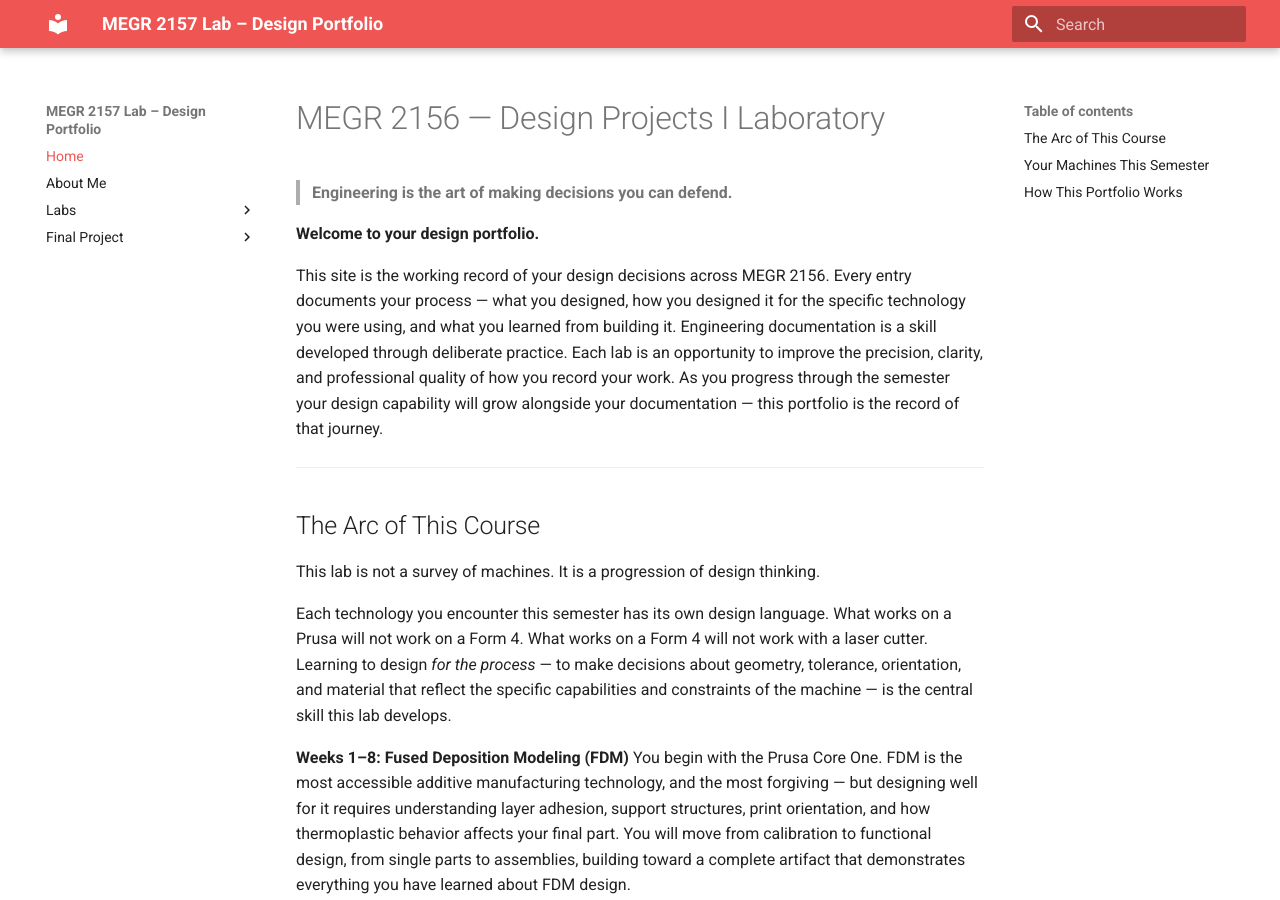
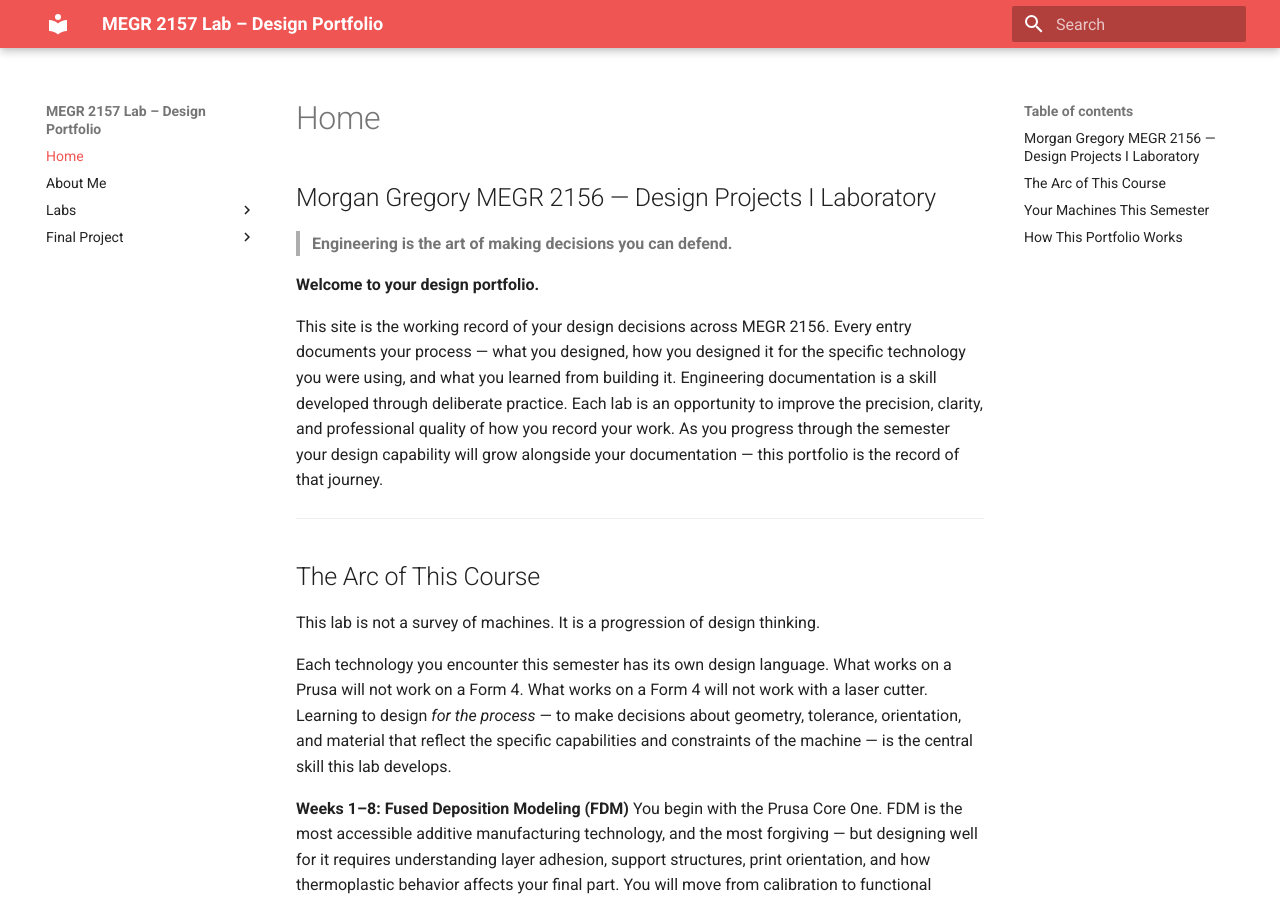
Before and after one commit to mgrego35/Morgan-Gregory-Lab-Portfolio, an MkDocs documentation site: the page built from docs/index.md, in a window 1280 px wide and 900 px high. Built offline with MkDocs 1.6.1 and Material for MkDocs 9.7.7, drawn with Linux system fonts in a browser that asks for light colours.

Commit message:
Update index.md

```diff
--- a/docs/index.md
+++ b/docs/index.md
@@ -1,4 +1,4 @@
-# MEGR 2156 — Design Projects I Laboratory
+## Morgan Gregory MEGR 2156 — Design Projects I Laboratory
 
 > **Engineering is the art of making decisions you can defend.**
 
```
